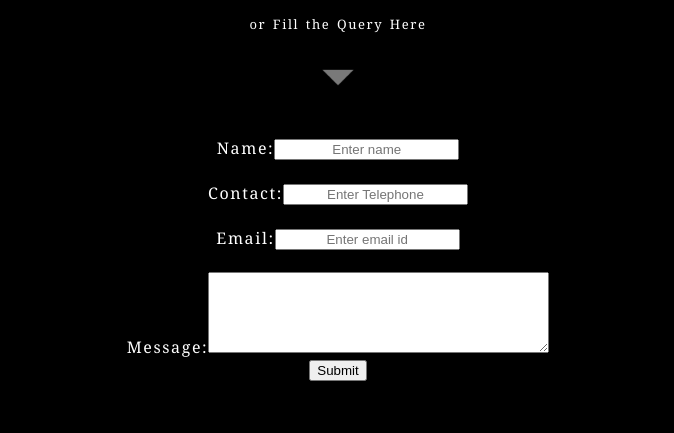
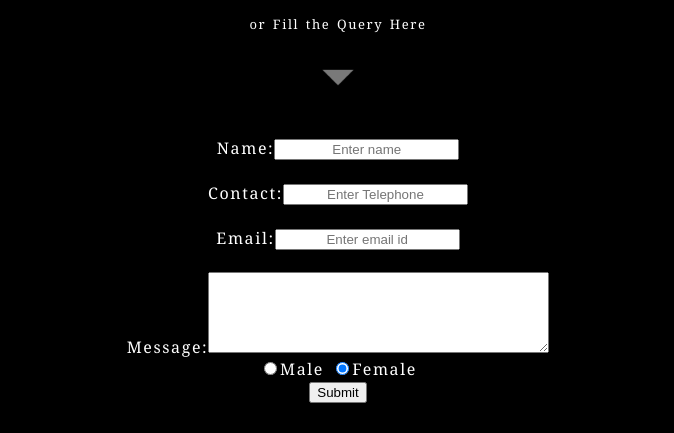
Before and after one commit to niteshgarodia/niteshgarodia.github.io, a plain HTML site: page index.html in a window 1280 px wide. Shown: the part 549-982 px from the top of the page, without its empty margins (302-976 px from the left). Before the commit the page ends 960 px from the top, so only its background shows below. Drawn offline with Linux system fonts and the light colour scheme.

Commit message:
male female radio button

```diff
--- a/index.html
+++ b/index.html
@@ -68,9 +68,9 @@
 	       	Contact:<input type="tel" placeholder="Enter Telephone"><br><br>
 	       	Email:<input type="email" placeholder="Enter email id"><br><br>
 	       	Message:<textarea cols="40" rows="5" >
-
-
-	       	</textarea><br>
+	       	       </textarea><br>
+	       	       <input type="radio" name="gender" value="male" checked>Male
+	       	       <input type="radio" name="gender" value="female" checked>Female<br>
 	       	<input type="submit">
 	       </form>
 
```
